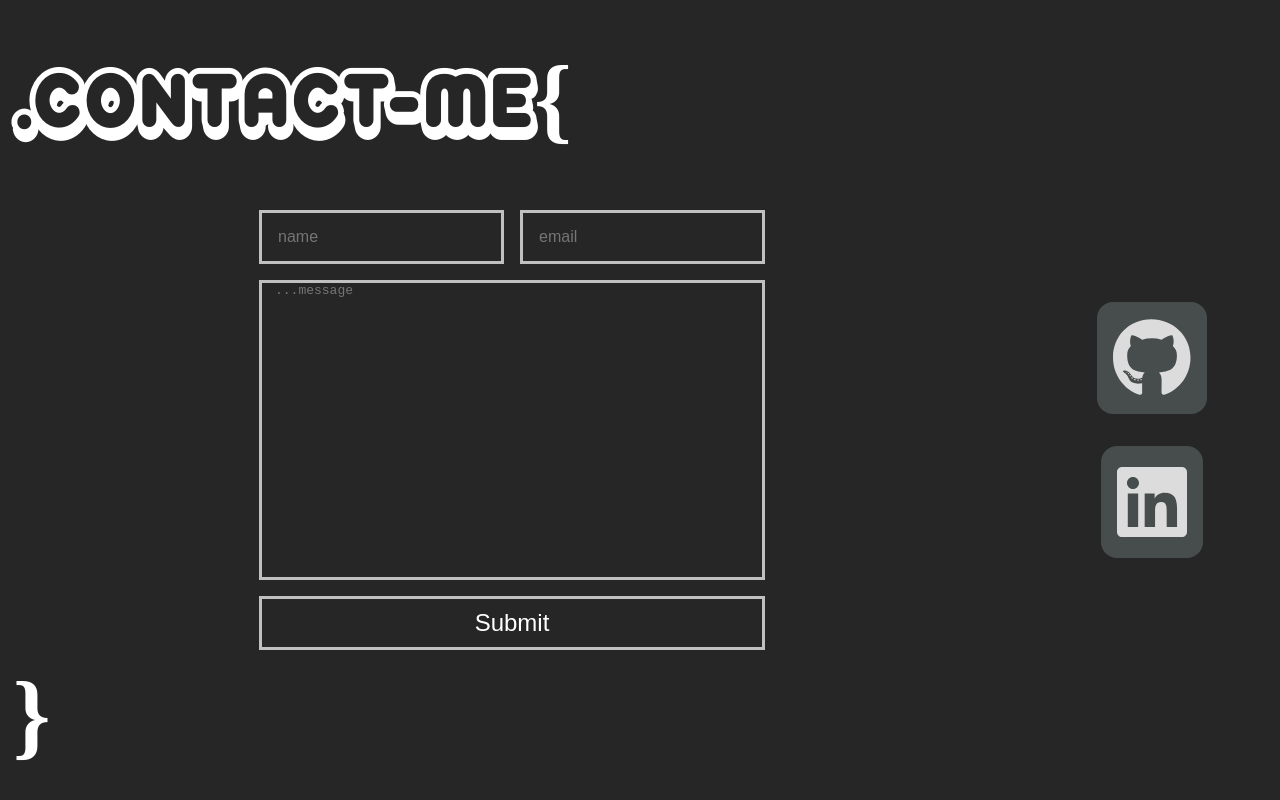
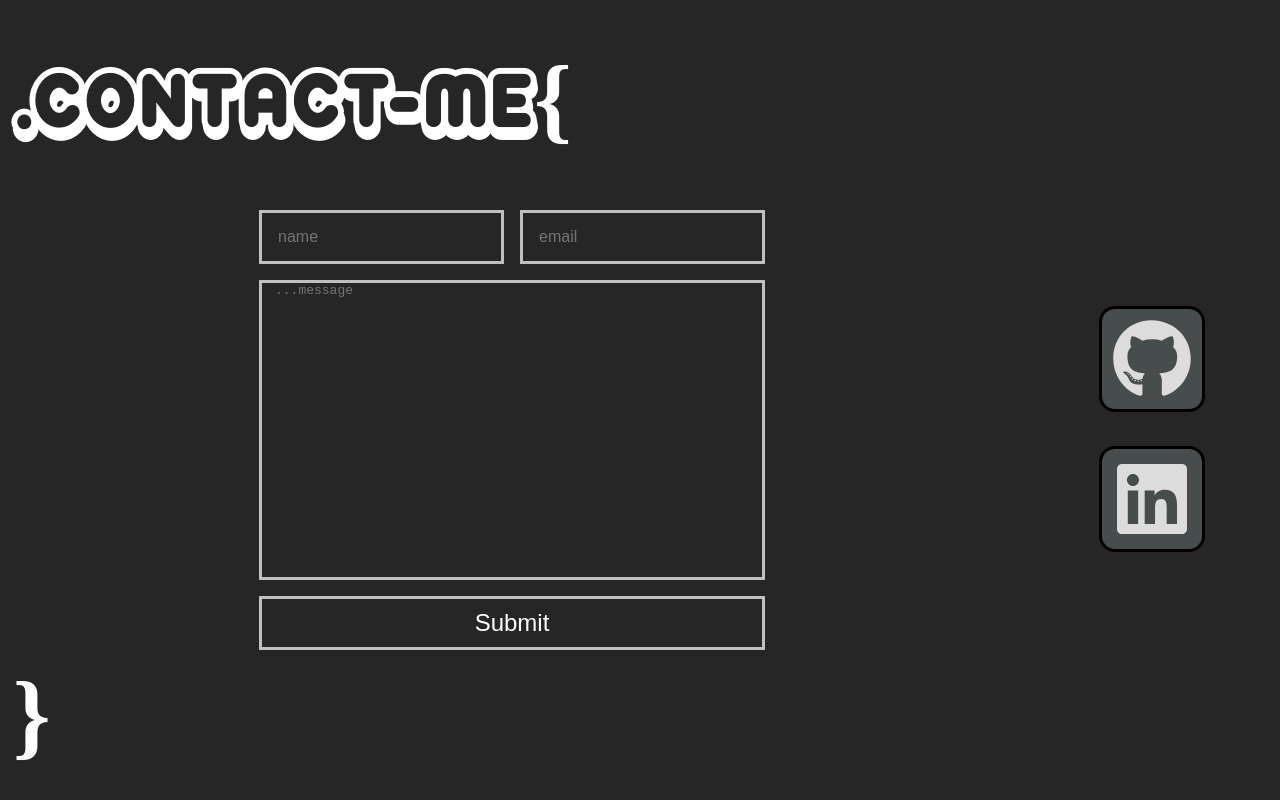
Before and after one commit to Nicholas-Abell/portfolio_old, a React (Create React App) app: page / in a window 1280 px wide. Shown: the part 4122-4922 px from the top of the page. Built offline with nearby package versions, Linux system fonts and the light colour scheme.

Commit message:
fixed contact icon links

```diff
--- a/src/Component/Contact.scss
+++ b/src/Component/Contact.scss
@@ -127,16 +127,19 @@ footer {
         overflow: hidden;
 
         &__icon {
-            position: relative;
+            width: 80px;
+            height: 80px;
+            border: solid black;
+            border-radius: 1rem;
+            background-color: rgba(79, 87, 87, 0.8);
             color: var(--dark);
-            border-radius: 1rem;
-            font-size: 5rem;
+            padding: 10px;
             margin: 1rem;
-            padding: 1rem;
-            background-color: rgba(79, 87, 87, 0.8);
-            overflow: hidden;
 
-            @include shine(silver);
+            &:hover {
+                background-color: var(--dark);
+                color: black;
+            }
         }
     }
 }
```
